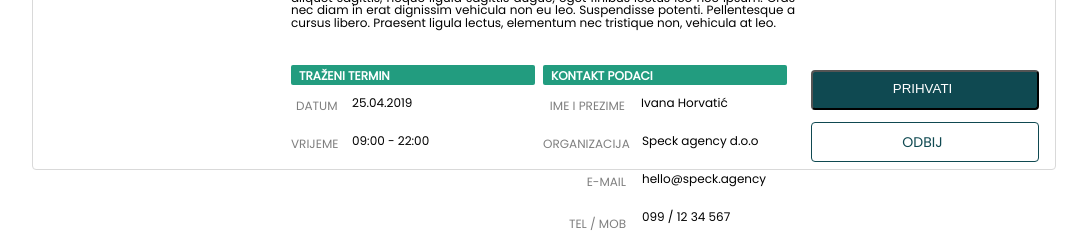
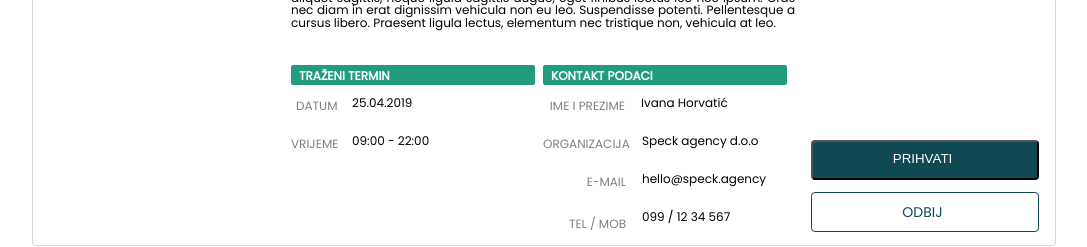
Before and after one commit to ispoljari/speck-academy-booking-app-client, a React (Create React App) app: page /admin-requests in a window 1280 px wide. Shown: the part 190-437 px from the top of the page, without its empty margins (96-1183 px from the left). Built offline with nearby package versions, Linux system fonts and the light colour scheme; no server answers.

Commit message:
Remove height items

```diff
--- a/src/UI/admin/components/hall-request/AdminHallRequestStyle.js
+++ b/src/UI/admin/components/hall-request/AdminHallRequestStyle.js
@@ -14,7 +14,6 @@ const HallReqTitle = styled.h2`
 const HallDiv = styled.div`
   margin: auto;
   width: 1024px;
-  height: 352px;
   border-radius: 4px;
   border: solid 1px #d9d9d9;
   background-color: #ffffff;
@@ -23,14 +22,12 @@ const HallDiv = styled.div`
 `;
 
 const ImageContainer = styled.div`
-  height: 352px;
   width: 268px;
   display: flex;
   box-sizing: border-box;
 `;
 
 const TextContainer = styled.div`
-  height: 352px;
   width: 504px;
   display: flex;
   flex-direction: row;
@@ -40,7 +37,6 @@ const TextContainer = styled.div`
 `;
 
 const ButtonContainer = styled.div`
-  height: 352px;
   width: 260px;
   display: flex;
   flex-direction: row;
@@ -112,7 +108,6 @@ const EventDescription = styled.p`
 
 const LeftContainer = styled.div`
   width: 252px;
-  height: 136px;
   box-sizing: border-box;
   display: flex;
   flex-wrap: wrap;
@@ -122,7 +117,6 @@ const LeftContainer = styled.div`
 
 const RightContainer = styled.div`
   width: 252px;
-  height: 136px;
   box-sizing: border-box;
   display: flex;
   align-content: flex-start;
@@ -293,12 +287,10 @@ const PhoneSet = styled.p`
 `;
 
 const ButtonUp = styled.div`
-  height: 176px;
   width: 260px;
 `;
 
 const ButtonDown = styled.div`
-  height: 176px;
   width: 260px;
 `;
 
@@ -332,7 +324,7 @@ const ButtonAccept = styled.button`
   background-color: #0f4951;
   font-weight: 500;
   color: #ffffff;
-  margin-top: 75px;
+  margin-top: 245px;
   margin-left: 16px;
   padding: 9px 12px 12px 7px;
   text-align: center;
```
